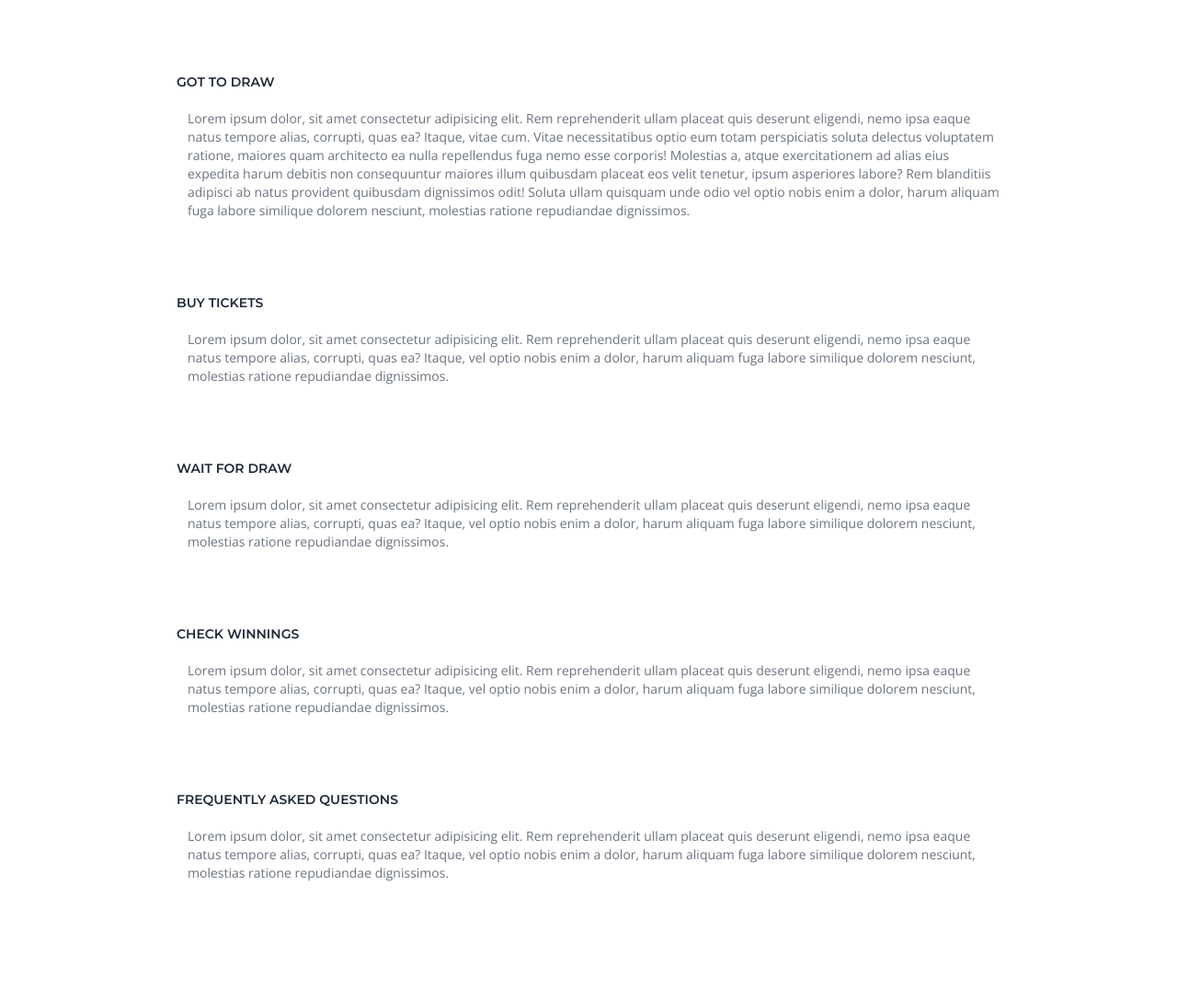
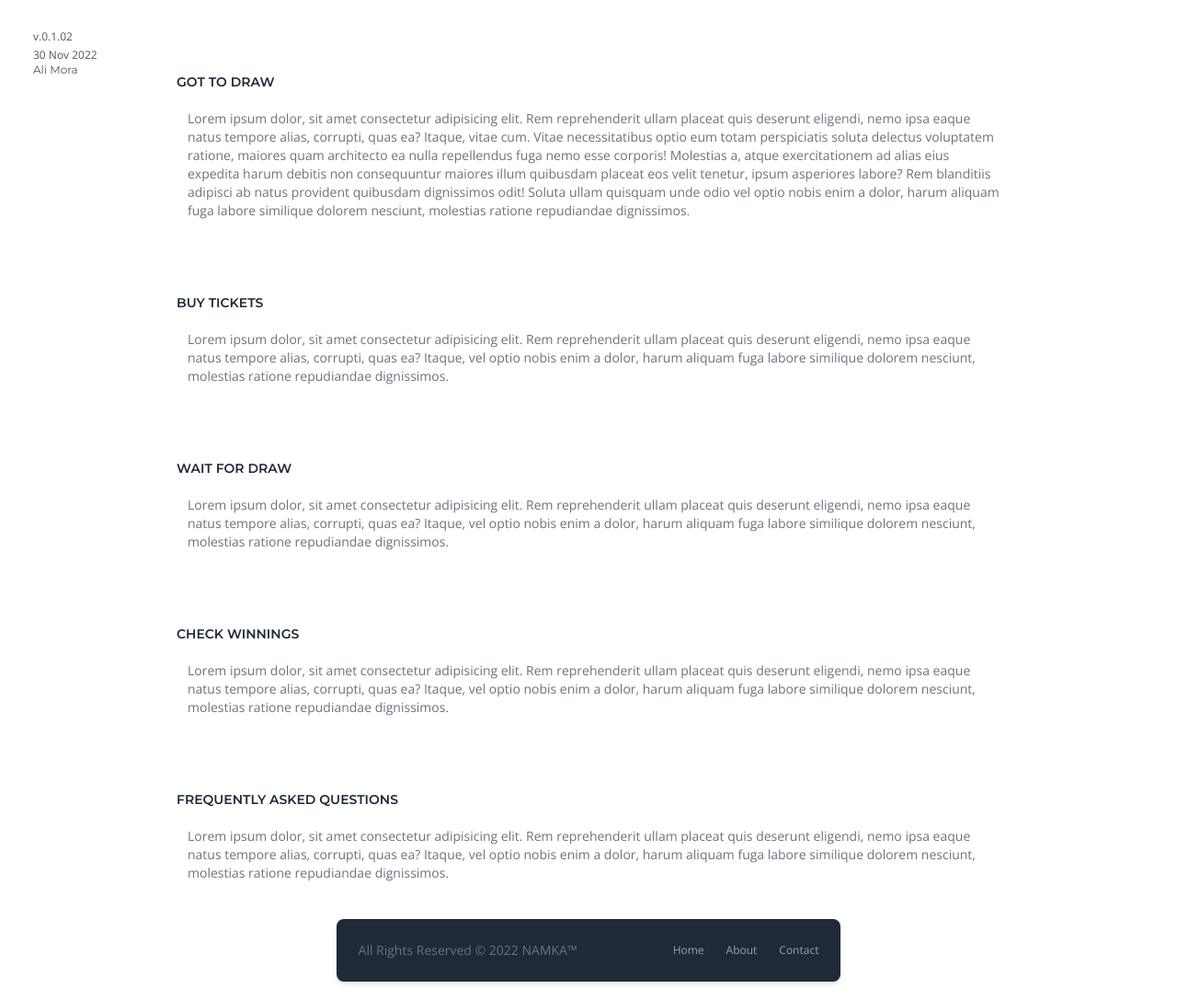
Before and after one commit to AliMora83/nk_crypto_docs, a Next.js app: page /user in a window 1280 px wide. Shown: the part 724-1811 px from the top of the page at 92% size. Before the commit the page ends 1723 px from the top, so only its background shows below. Built offline with nearby package versions, Linux system fonts and the light colour scheme.

Commit message:
Nav Footer Update

```diff
--- a/app/corp/page.tsx
+++ b/app/corp/page.tsx
@@ -1,4 +1,6 @@
 import React from 'react'
+import Footer from '../footer'
+import Navmenu from '../navmenu'
 import BannerCorp from './bannerCorp'
 import BannerUser from './bannerCorp'
 import Corpo from './corp'
@@ -9,8 +11,10 @@ type Props = {}
 export default function Corp({}: Props) {
   return (
     <div>
+        <Navmenu />
         <BannerCorp />
         <Corpo />
+        <Footer />
     </div>
   )
 }
--- a/app/internal/page.tsx
+++ b/app/internal/page.tsx
@@ -1,4 +1,5 @@
 import React from 'react'
+import Navmenu from '../navmenu'
 import BannerInt from './bannerInt'
 import Internals from './internal'
 import Timeline from './timeline'
@@ -8,6 +9,7 @@ type Props = {}
 export default function Internal({}: Props) {
   return (
     <div>
+        <Navmenu />
         <BannerInt />
         <Internals />
         <Timeline />
--- a/app/user/page.tsx
+++ b/app/user/page.tsx
@@ -1,4 +1,6 @@
 import React from 'react'
+import Footer from '../footer'
+import Navmenu from '../navmenu'
 import BannerUser from './bannerUser'
 import Users from './user'
 
@@ -7,8 +9,10 @@ type Props = {}
 export default function User({}: Props) {
   return (
     <div>
+        <Navmenu />
         <BannerUser />
         <Users />
+        <Footer />
     </div>
   )
 }
```
